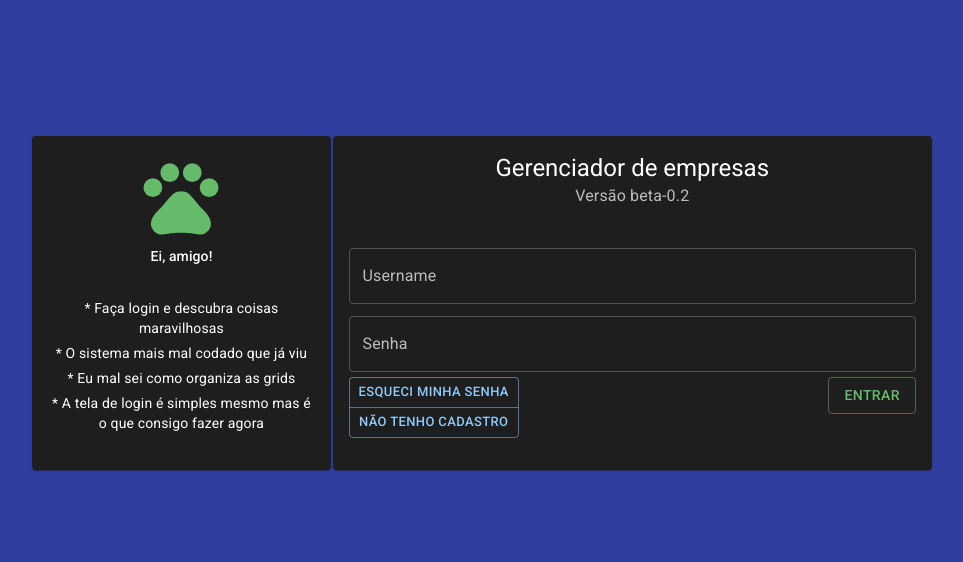
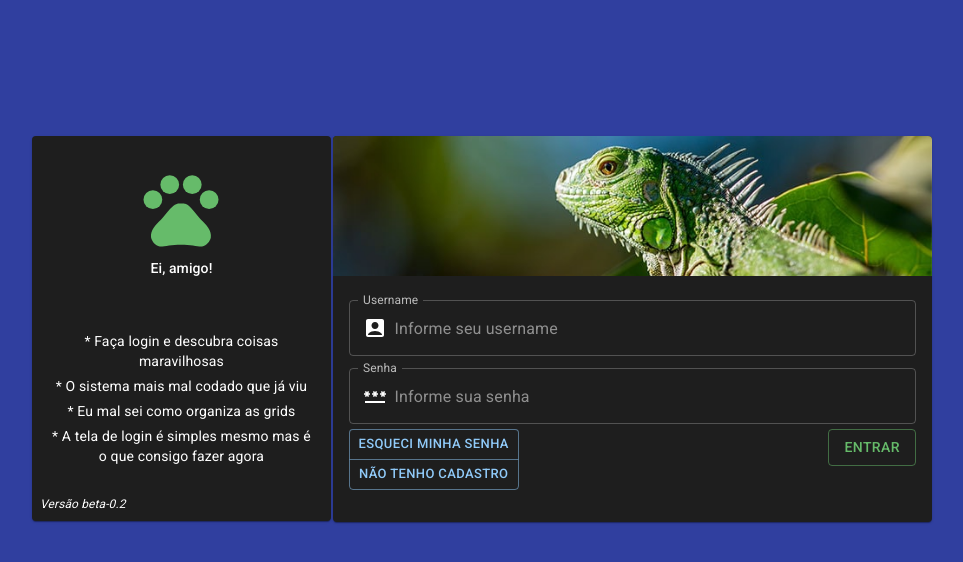
Before and after one commit to mateusseiboth/node-react-project, a React (Create React App) app in the folder client/: page /login in a window 1280 px wide. Shown: the top 562 px of the page, without its empty margins (158-1121 px from the left). Built offline with nearby package versions, Linux system fonts and the light colour scheme.

Commit message:
Referencia de imagem arrumada

```diff
--- a/client/src/components/InputLogin.jsx
+++ b/client/src/components/InputLogin.jsx
@@ -6,14 +6,18 @@ import {
   TextField,
   Button,
   CardHeader,
+  CardMedia,
   ButtonGroup,
   Grid,
   Typography,
   Alert,
+  InputAdornment,
 } from "@mui/material";
 import axios from 'axios';
 import React, { useState } from "react";
 import PetsRoundedIcon from '@mui/icons-material/PetsRounded';
+import AccountBoxIcon from '@mui/icons-material/AccountBox';
+import PasswordIcon from '@mui/icons-material/Password';
 
 const Post = () => {
   const [alert, setAlert] = useState(false);
@@ -46,11 +50,12 @@ const Post = () => {
     <Box sx={{ maxWidth: 900 }}>
       <Grid container spacing={0.2}>
         <Grid item xs={6} md={4}>
-          <Card align="center" variante="outlined">
+          <Card align="center" variante="outlined" sx={{ miniHeight: 600 }}>
           <CardContent>
             <Box
               sx={{
-                mb: '30px'
+                mt: '12px',
+                mb: '51px'
               }}
             >
               <PetsRoundedIcon color="success" sx={{ fontSize: 90 }}/>
@@ -74,17 +79,22 @@ const Post = () => {
 
           </CardContent>
           <CardActions>
-
-            </CardActions>
+              <Box sx={{ fontStyle: 'italic', textAlign: 'right'}}>
+                <Typography sx={{fontSize: 12}}>
+                  Versão beta-0.2
+                </Typography>
+            </Box>
+          </CardActions>
           </Card>
 
         </Grid>
         <Grid item xs={10} md={8}>
           <Card variante="outlined">
-            <CardHeader
-              title="Gerenciador de empresas"
-              subheader="Versão beta-0.2"
-            />
+          <CardMedia
+        sx={{ height: 140 }}
+        image="/images/contemplative-reptile.jpg"
+        title="green iguana"
+      />
             <CardContent>
               <Box
               sx={{
@@ -95,12 +105,32 @@ const Post = () => {
                   onChange={(e) => {
                     setUsername(e.target.value)
                   }}
-                  align="center" margin="dense" fullWidth placeholder="Informe seu username" label="Username" id="username" />
+                  align="center" margin="dense" fullWidth placeholder="Informe seu username"
+                  label="Username"
+                  id="username"
+                  InputProps={{
+                    startAdornment: (
+                      <InputAdornment position="start">
+                        <AccountBoxIcon />
+                      </InputAdornment>
+                    ),
+                  }}
+                  />
                 <TextField
                   onChange={(e) => {
                     setSenha(e.target.value)
                   }}
-                  align="center" margin="dense" fullWidth placeholder="Informe sua senha" label="Senha" id="senha" />
+                  align="center" margin="dense" fullWidth
+                  placeholder="Informe sua senha"
+                  label="Senha"
+                  id="senha"
+                  InputProps={{
+                    startAdornment: (
+                      <InputAdornment position="start">
+                        <PasswordIcon />
+                      </InputAdornment>
+                    ),
+                  }} />
               </Box>
               <Box>
                 <Grid container>
--- a/client/src/components/Navbar.jsx
+++ b/client/src/components/Navbar.jsx
@@ -54,14 +54,14 @@ const Navbar = () => {
         <Icons>
           <Avatar
             sx={{ width: 30, height: 30 }}
-            src="../../public/images/avatar.jpg"
+            src="/images/avatar.jpg"
             onClick={(e) => setOpen(true)}
           />
         </Icons>
         <UserBox onClick={(e) => setOpen(true)}>
           <Avatar
             sx={{ width: 30, height: 30 }}
-            src="../../public/images/avatar.jpg"
+            src="/images/avatar.jpg"
           />
           <Typography variant="span">{username}</Typography>
         </UserBox>
```
